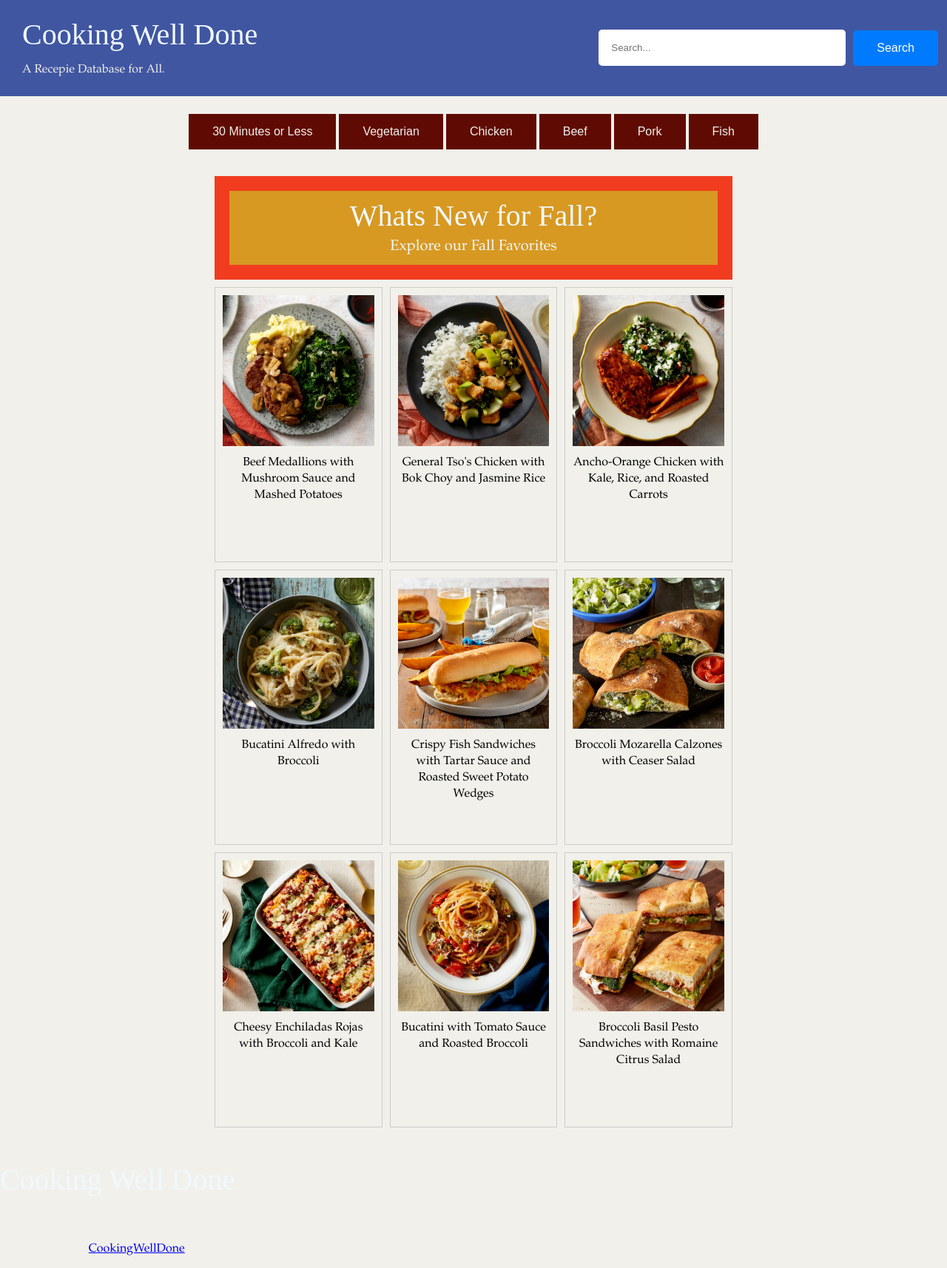
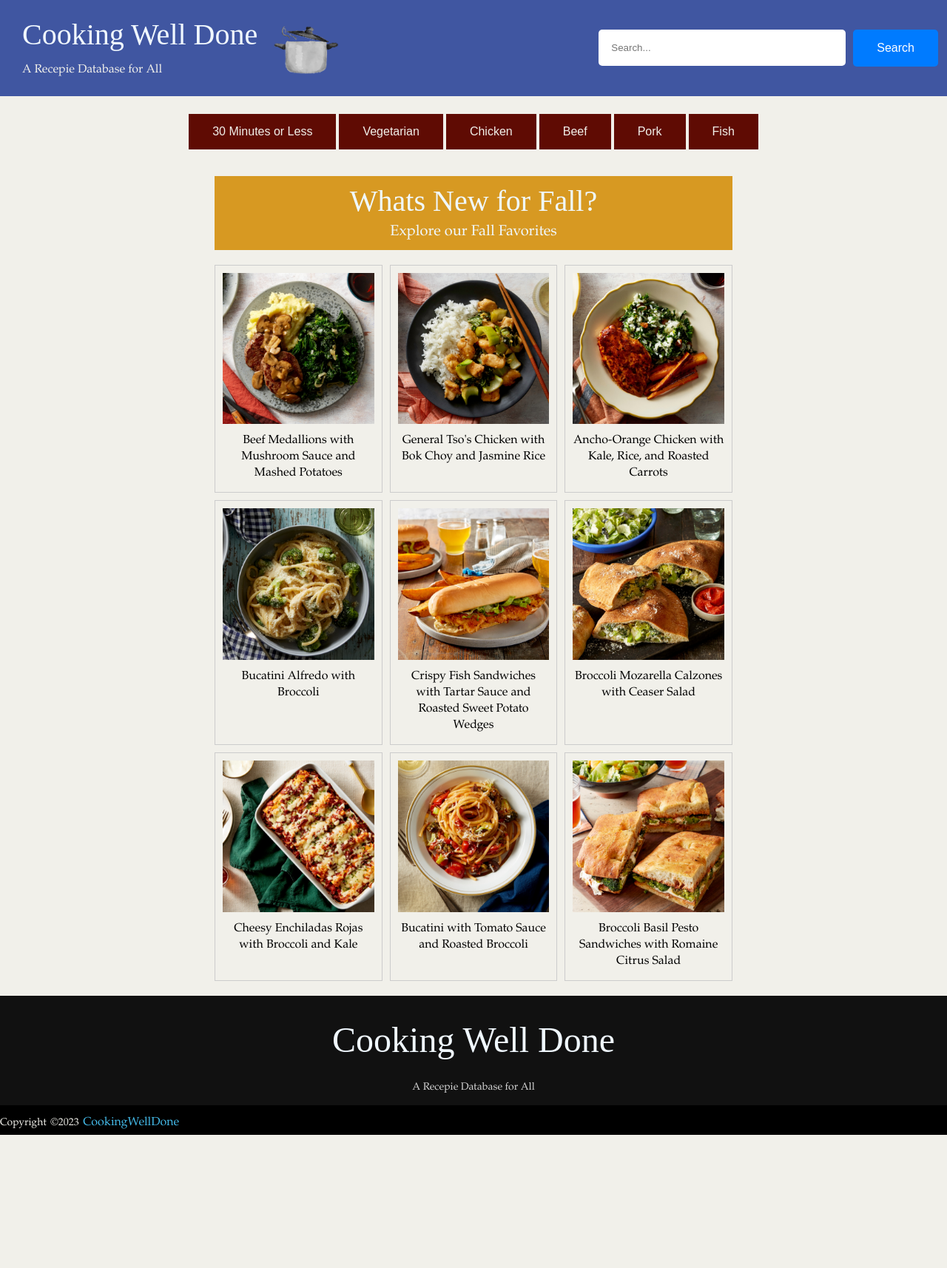
Before and after one commit to ebathon/idm232-ekb67, a PHP site: page / in a window 1280 px wide. Shown: the whole page at 74% size. After the commit the page ends 1534 px from the top, so only its background shows below. Run offline with PHP 8.4, Linux system fonts and the light colour scheme; some web fonts are replaced.

Commit message:
Hwk 02- Fine Tune

```diff
--- a/index.html
+++ b/index.html
@@ -1,5 +1,6 @@
 <!DOCTYPE html>
 <html lang="en">
+
 <head>
     <link href='https://fonts.googleapis.com/css?family=Ingrid Darling' rel='stylesheet'>
     <link href="https://fonts.cdnfonts.com/css/palatino" rel="stylesheet">
@@ -13,9 +14,13 @@
 
 <header class="header">
     <div class="logo">
+        <div id="logo-left">
             <h1>Cooking Well Done</h1>
-            <p>A Recepie Database for All.</p>
-            <!--<img class="icon" src="images/—Pngtree—pressure cooker kitchenware soup pot_3946392.png">-->
+            <p> A Recepie Database for All</p>
+        </div>
+        <div id="logo-right">
+            <img class="icon" src="images/—Pngtree—pressure cooker kitchenware soup pot_3946392.png">
+        </div>
     </div>
     <div class="search-container">
         <input class="search-input" type="text" placeholder="Search...">
@@ -44,19 +49,23 @@
             <figcaption>Beef Medallions with Mushroom Sauce and Mashed Potatoes</figcaption>
         </div>
         <div class="recepie">
-            <img src="images/Recepies/0101_2PRE07_General-Tsos-Chicken_97217_WEB_SQ_hi_res.jpg" alt="General Tso's Chicken">
+            <img src="images/Recepies/0101_2PRE07_General-Tsos-Chicken_97217_WEB_SQ_hi_res.jpg"
+                alt="General Tso's Chicken">
             <figcaption>General Tso's Chicken with Bok Choy and Jasmine Rice</figcaption>
         </div>
         <div class="recepie">
-            <img src= "images/Recepies/0101_FPP_Chicken-Rice_97338_WEB_SQ_hi_res.jpg" alt="Ancho-Orange Chicken and Rice">
+            <img src="images/Recepies/0101_FPP_Chicken-Rice_97338_WEB_SQ_hi_res.jpg"
+                alt="Ancho-Orange Chicken and Rice">
             <figcaption>Ancho-Orange Chicken with Kale, Rice, and Roasted Carrots</figcaption>
         </div>
         <div class="recepie">
-            <img src= "images/Recepies/0101_2PV1_Broccoli-Bucatini-Fettuccine_97230_SQ_hi_res.jpg" alt="Broccoli Bucatini Fettuccine">
+            <img src="images/Recepies/0101_2PV1_Broccoli-Bucatini-Fettuccine_97230_SQ_hi_res.jpg"
+                alt="Broccoli Bucatini Fettuccine">
             <figcaption>Bucatini Alfredo with Broccoli</figcaption>
         </div>
         <div class="recepie">
-            <img src="images/Recepies/0101_FPF_Crispy-Wild-Alaskan-Pollock_97377_WEB_SQ_hi_res.jpg" alt="Crispy Wild Alaskan Pollock">
+            <img src="images/Recepies/0101_FPF_Crispy-Wild-Alaskan-Pollock_97377_WEB_SQ_hi_res.jpg"
+                alt="Crispy Wild Alaskan Pollock">
             <figcaption>Crispy Fish Sandwiches with Tartar Sauce and Roasted Sweet Potato Wedges</figcaption>
         </div>
         <div class="recepie">
@@ -72,7 +81,8 @@
             <figcaption>Bucatini with Tomato Sauce and Roasted Broccoli</figcaption>
         </div>
         <div class="recepie">
-            <img src="images/Recepies/1225_FPV_Pesto_-Broccoli-Sandwich_74916_WEB_SQ_hi_res.jpg" alt="Pesto Broccoli Sandwiches">
+            <img src="images/Recepies/1225_FPV_Pesto_-Broccoli-Sandwich_74916_WEB_SQ_hi_res.jpg"
+                alt="Pesto Broccoli Sandwiches">
             <figcaption>Broccoli Basil Pesto Sandwiches with Romaine Citrus Salad</figcaption>
         </div>
 
@@ -87,4 +97,5 @@
         <p>copyright &copy;2023 <a href="#">CookingWellDone</p>
     </div>
 </footer>
+
 </html>
--- a/styles.css
+++ b/styles.css
@@ -32,6 +31,8 @@
     }
 
     .search-button {
+      /* width:50px; */
+      height:50px;
       background-color: #007bff;
       color: #fff;
       border: none;
@@ -40,17 +41,8 @@
       cursor: pointer;
     }
 
-
-
-
-
-
-
-
-
-
-
 .logo{
+  display: flex;
   padding-left: 20px;
   line-height: 20px;
 }
@@ -74,14 +66,16 @@ p{
   width: 15%;
 }
 
-
-
   /*.logo img {
     width: 10%;
     margin: 0 0 0 15px;
     float: left;
   }*/
-
+.icon{
+  width: 100px;
+  height:100px;
+  margin-left: 10px;
+}
 
 h1{
     font-family: 'Ingrid Darling';font-size: 50px;
@@ -126,7 +127,7 @@ button {
     background-color:#D79922 ;
    text-align: center;
    line-height: 15px;
-   border: 20px solid #F13C20 ;
+   margin-bottom: 10px;
   }
 
   .header-container h2{
@@ -137,10 +138,11 @@ button {
   }
 
 .recepie {
-    height: 350px;
+    height: auto;
     text-align: center;
     padding: 10px;
     border: 1px solid #ccc;
+    cursor: pointer;
 }
 
 img {
@@ -153,6 +155,62 @@ figcaption {
     font-family: 'Palatino', sans-serif;
     margin: 5px 0;
     line-height: 22px;
+}
+
+footer{
+  position:flex;
+  bottom: 0;
+  left: 0;
+  right: 0;
+  background: #111;
+  height:auto;
+  width: 100vw;
+  padding-top: 20px;
+  color: #fff;
+}
+
+.footer-content{
+  display: flex;
+  align-items: center;
+  justify-content: center;
+  flex-direction: column;
+  text-align: center;
+  width:100vw;
+}
+
+.footer-content h1{
+  font-size: 3rem;
+  font-weight: 300;
+  line-height: 1rem;
+}
+
+.footer-content p{
+  max-width: 500px;
+  margin: 10px auto;
+  line-height: 28px;
+  font-size: 14px;
+  color: #d4d4d4;
+}
+
+
+.footer-bottom{
+  background: #000;
+  width: 100vw;
+  /* padding: 20px; */
+  padding-bottom: 40px;
+  text-align: center;
+}
+
+.footer-bottom p{
+  float: left;
+  font-size: 14px;
+  word-spacing: 2px;
+  text-transform: capitalize;
+}
+.footer-bottom p a{
+ color:#44bae8;
+ font-size: 16px;
+ text-decoration: none;
 }
 
 @media only screen and (max-width: 1440px){
```
Also changed, not shown: other parts of styles.css (+9 -57 lines), 2 other files. Lines whose indentation alone changed are shown as unchanged.
